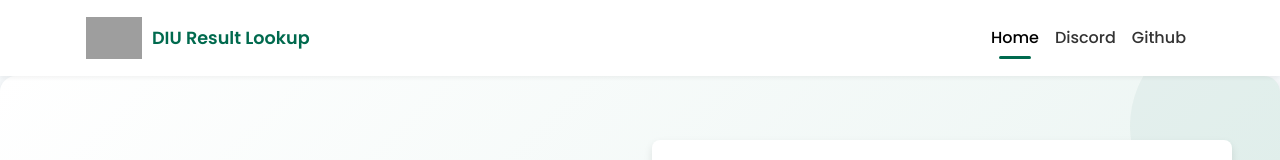
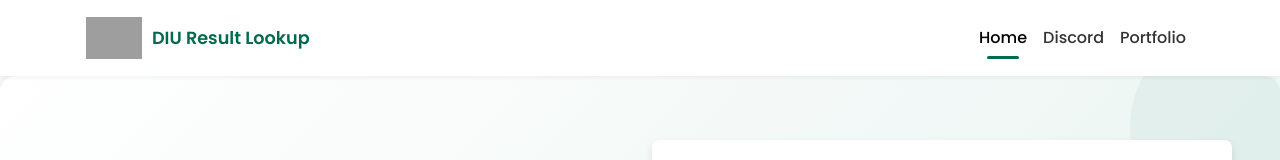
Before and after one commit to joynalbokhsho/diu-result-lookup-react, a React (Create React App) app: page / in a window 1280 px wide. Shown: the top 160 px of the page. Built offline with nearby package versions, Linux system fonts and the light colour scheme; grey boxes are pictures that could not be loaded.

Commit message:
Update Navbar to replace Github link with Portfolio link

```diff
--- a/src/components/Navbar.jsx
+++ b/src/components/Navbar.jsx
@@ -53,7 +53,7 @@
               <a className="nav-link" href="https://discord.gg/bzSfxFuBe5" target="_blank" rel="noopener noreferrer">Discord</a>
             </li>
             <li className="nav-item">
-              <a className="nav-link" href="https://github.com/joynalbokhsho//" target="_blank" rel="noopener noreferrer">Github</a>
+              <a className="nav-link" href="https://joynalbokhshoo.me" target="_blank" rel="noopener noreferrer">Portfolio</a>
             </li>
           </ul>
         </div>
```
